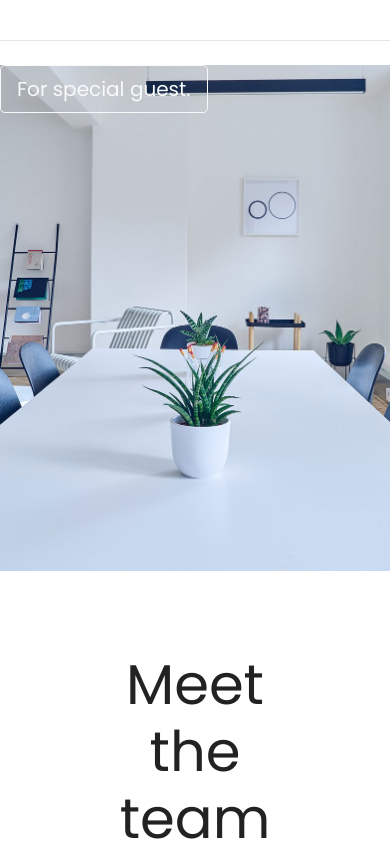
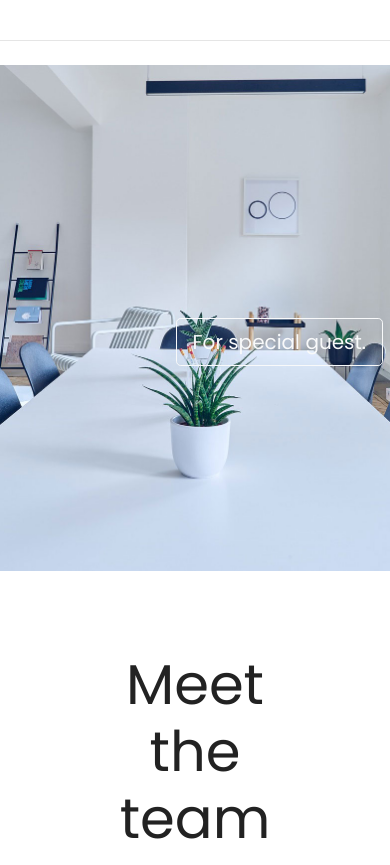
Before and after one commit to utkarsh1810/Foovel., a plain HTML site: page index.html in a window 390 px wide. Shown: the part 3018-3883 px from the top of the page. Drawn offline with nearby package versions, Linux system fonts and the light colour scheme.

Commit message:
Update style.css
adding css to alignment of the btn

```diff
--- a/style.css
+++ b/style.css
@@ -156,9 +156,22 @@ hr.light{
     font-size: 29px;
     color:red;
     }
+    .fbg-btn{
+      position: relative;
+      top: 50%;
+      text-align: center;
+      left: auto;
+      margin-left:30%;
+  }
 }
 
-
+.fbg-btn{
+    position: relative;
+    top: 50%;
+    text-align: center;
+    left: auto;
+    margin-left:45%;
+}
 /*---Firefox Bug Fix --*/
 .carousel-item {
   transition: -webkit-transform 0.5s ease;
```
